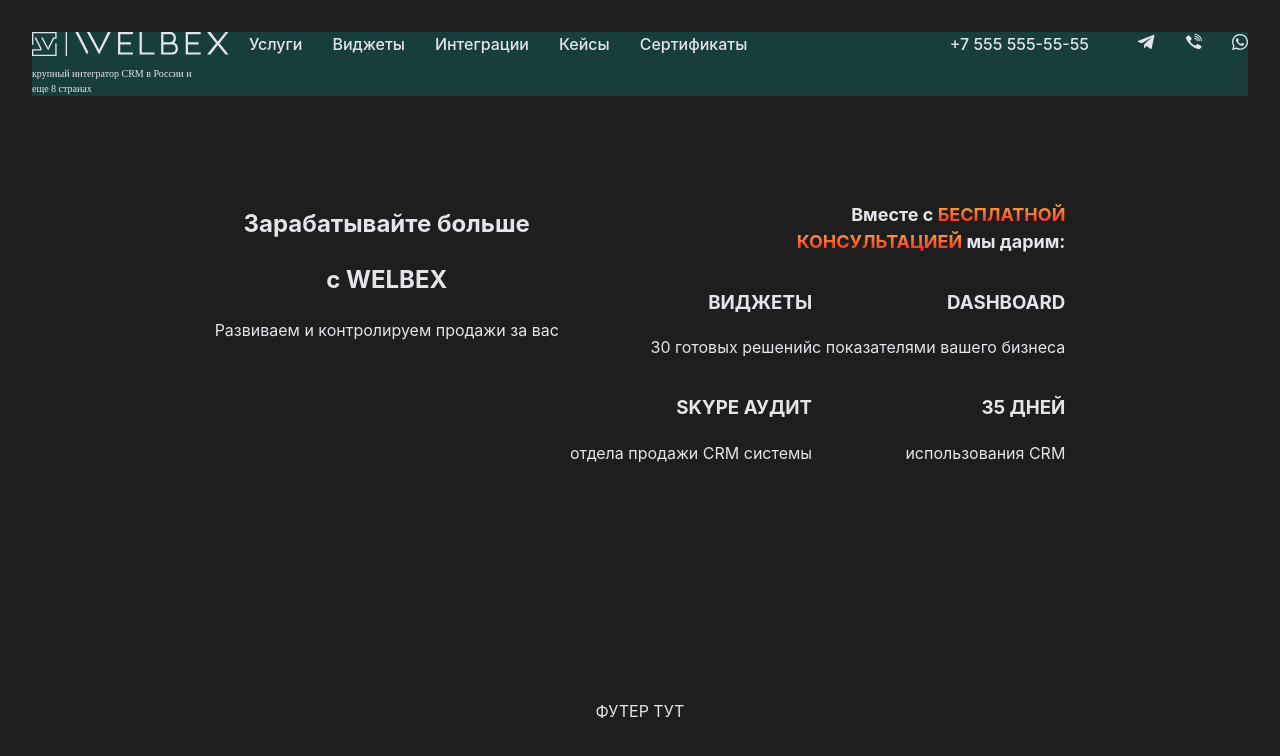
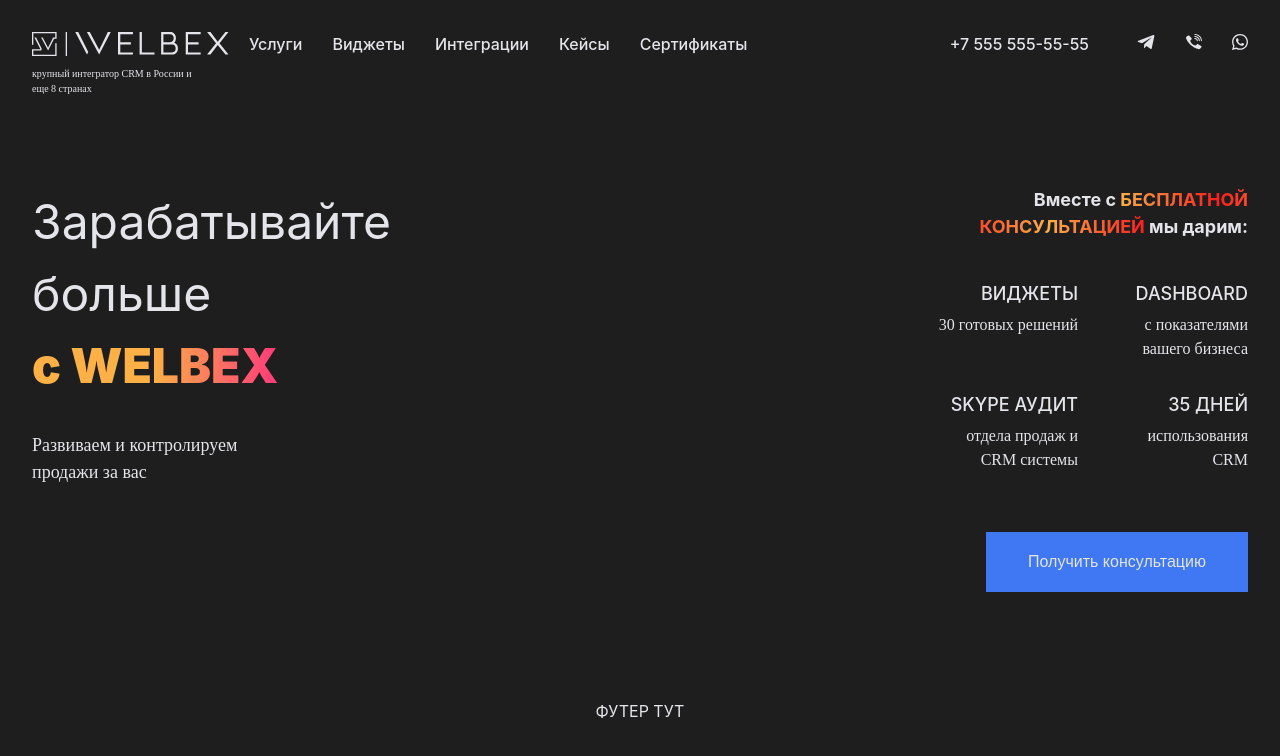
Before and after one commit to anastasia-bazaeva/amotest, a React (Vite) app: page / in a window 1280 px wide. Shown: the top 756 px of the page. Built offline with nearby package versions, Linux system fonts and the light colour scheme.

Commit message:
main content added

```diff
--- a/src/components/header/header.module.css
+++ b/src/components/header/header.module.css
@@ -1,6 +1,6 @@
 .wrapper {
     width: 100%;
-    background-color: rgb(24, 61, 61);
+    background-color: transparent;
     display: flex;
     flex-direction: row;
     justify-content: space-between;
--- a/src/components/header/header.tsx
+++ b/src/components/header/header.tsx
@@ -16,7 +16,7 @@
                 <ul className={styles.navMenu}>
                     {navLinks.map((link) => {
                         return(
-                            <li>
+                            <li key={navLinks.indexOf(link)}>
                                 <NavLink to={link.link}>{link.name}</NavLink>
                             </li>
                         )
--- a/src/components/main-page/main-page.module.css
+++ b/src/components/main-page/main-page.module.css
@@ -1,7 +1,46 @@
 .wrapper {
+    width: 100%;
     display: flex;
     flex-direction: row;
     flex-wrap: wrap;
     justify-content: space-between;
     margin-bottom: 69px;
+    text-align: left;
 }
+
+.title {
+    max-width: 362px;
+    font-size: 48px;
+    font-weight: 400;
+    margin: 0;
+}
+
+.accent {
+@supports (background-clip: text) or (-webkit-background-clip: text) {
+    background: -webkit-linear-gradient(left, var(--colors-interface-accent),
+    var(--colors-interface-accent),
+    var(--colors-interface-accent-variant),
+    var(--colors-interface-accent-variant));
+    color: transparent;
+    -webkit-background-clip: text;
+    background-clip: text;
+    margin: 0;
+    font-size: 48px;
+    font-weight: 900;
+    }
+}
+
+.column {
+    display: flex;
+    flex-direction: column;
+    gap: 30px;
+}
+
+.text {
+    margin: 0;
+    font-family: 'Montserrat';
+    font-size: 18px;
+    font-weight: 400;
+    max-width: 275px;
+    text-wrap: wrap;
+}
--- a/src/components/main-page/main-page.tsx
+++ b/src/components/main-page/main-page.tsx
@@ -4,11 +4,10 @@
 export const MainPage = () => {
     return (
         <section className={styles.wrapper} aria-label='главная страница с продающим предложением'>
-            <div>
-                <h2>Зарабатывайте больше</h2>
-                <h2>с WELBEX</h2>
-
-                <p>Развиваем и контролируем продажи за вас</p>
+            <div className={styles.column}>
+                <h2 className={styles.title}>Зарабатывайте больше
+                <p className={styles.accent}>с WELBEX</p></h2>
+                <p className={styles.text}>Развиваем и контролируем продажи за вас</p>
             </div>
             <OfferBlock />
         </section>
--- a/src/components/offer-block/offer-block.module.css
+++ b/src/components/offer-block/offer-block.module.css
@@ -3,21 +3,46 @@
     flex-direction: column;
     text-align: right;
     align-items: flex-end;
+    gap: 40px;
 }
 
 .title {
    max-width: 291px;
    text-wrap: wrap;
    font-size: 18px;
+   margin: 0;
+}
+
+.semiTitle {
+    font-size: 18px;
+    text-wrap: wrap;
+    font-weight: 500;
+    margin: 0 0 6px;
+}
+
+.text {
+    font-family: 'Montserrat';
+    font-size: 16px;
+    text-wrap: wrap;
+    max-width: 140px;
+    margin: 0;
 }
 
 .accent {
-    background: -webkit-linear-gradient(var(--colors-interface-accent), var(--colors-interface-accent-text));
+    @supports (background-clip: text) or (-webkit-background-clip: text) {
+    background: -webkit-linear-gradient(left, var(--colors-interface-accent),
+    var(--colors-interface-accent-text),
+    var(--colors-interface-accent),
+    var(--colors-interface-accent-text));
+    color: transparent;
+    -webkit-background-clip: text;
     background-clip: text;
-    -webkit-text-fill-color: transparent;
+    }
 }
 
 .gridZone {
     display: grid;
-    grid-template-columns: repeat(2, minmax(164px, 1fr));
+    grid-template-columns: repeat(2, minmax(140px, 1fr));
+    gap: 30px;
+    margin: 0 0 20px;
 }
--- a/src/components/offer-block/offer-block.tsx
+++ b/src/components/offer-block/offer-block.tsx
@@ -1,27 +1,32 @@
+import { Button, ButtonType } from '../../ui/button/button'
 import styles from './offer-block.module.css'
 
 export const OfferBlock = () => {
+    const handleClick = () => {
+
+    }
     return (
         <div className={styles.wrapper}>
             <h2 className={styles.title}>Вместе с <span className={styles.accent}>БЕСПЛАТНОЙ КОНСУЛЬТАЦИЕЙ</span> мы дарим:</h2>
             <div className={styles.gridZone}>
                 <article>
-                    <h3>ВИДЖЕТЫ</h3>
-                    <p>30 готовых решений</p>
+                    <h3 className={styles.semiTitle}>ВИДЖЕТЫ</h3>
+                    <p className={styles.text}>30 готовых решений</p>
                 </article>
                 <article>
-                    <h3>DASHBOARD</h3>
-                    <p>с показателями вашего бизнеса</p>
+                    <h3 className={styles.semiTitle}>DASHBOARD</h3>
+                    <p className={styles.text}>с показателями вашего бизнеса</p>
                 </article>
                 <article>
-                    <h3>SKYPE АУДИТ</h3>
-                    <p>отдела продажи CRM системы</p>
+                    <h3 className={styles.semiTitle}>SKYPE АУДИТ</h3>
+                    <p className={styles.text}>отдела продаж и CRM системы</p>
                 </article>
                 <article>
-                    <h3>35 ДНЕЙ</h3>
-                    <p>использования CRM</p>
+                    <h3 className={styles.semiTitle}>35 ДНЕЙ</h3>
+                    <p className={styles.text}>использования CRM</p>
                 </article>
             </div>
+            <Button text='Получить консультацию' type={ButtonType.default} onClick={handleClick}/>
         </div>
     )
 }
--- a/src/index.css
+++ b/src/index.css
@@ -49,6 +49,7 @@
 
 main {
   flex: 1;
+  width: 100%;
 }
 
 footer {
--- /dev/null
+++ b/src/ui/button/button.module.css
@@ -0,0 +1,29 @@
+.button {
+    margin: 0;
+    padding: 21px 35px;
+    border: none;
+    box-sizing: border-box;
+    width: 262px;
+}
+
+.defaultButton {
+    color: var(--colors-interface-white);
+    background-color: var(--colors-interface-button);
+    font-size: 16px;
+    font-weight: 500;
+}
+
+.submitButton {
+    color: var(--colors-interface-white);
+    background-color: var(--colors-interface-accent);
+}
+
+.button:hover {
+    cursor: pointer;
+    opacity: 0.8;
+}
+
+.resetButton {
+    color: var(--colors-interface-white);
+    background-color: var(--colors-interface-accent-variant);
+}
--- /dev/null
+++ b/src/ui/button/button.tsx
@@ -0,0 +1,24 @@
+import styles from './button.module.css'
+
+export enum ButtonType {
+    default = 'button',
+    reset = 'reset',
+    sumbit = 'submit',
+}
+
+interface ButtonProps {
+    text: string;
+    onClick: () => void;
+    type: ButtonType;
+}
+
+export const Button = ({text, onClick, type }: ButtonProps) => {
+    //в макете пока нет кнопок с другими типами, но закладываю такую возможность
+    const buttonStyle = () => {
+        if (type === ButtonType.sumbit) return `${styles.button} ${styles.submitButton}`;
+        if (type === ButtonType.reset) return `${styles.button} ${styles.resetButton}`;
+        else return `${styles.button} ${styles.defaultButton}`;}
+    return (
+        <button className={buttonStyle()} type={type} onClick={onClick}>{text}</button>
+    )
+}
```
